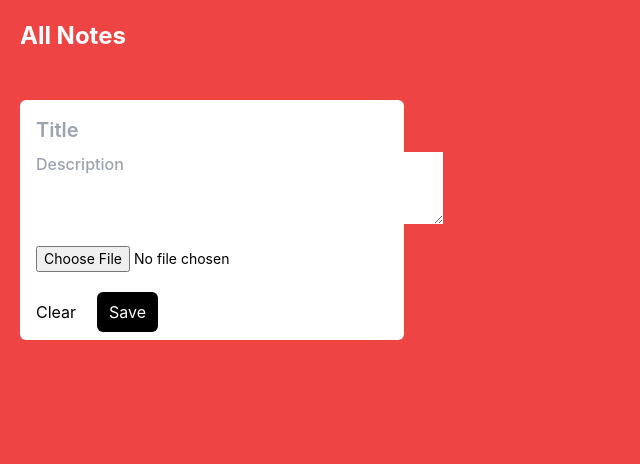
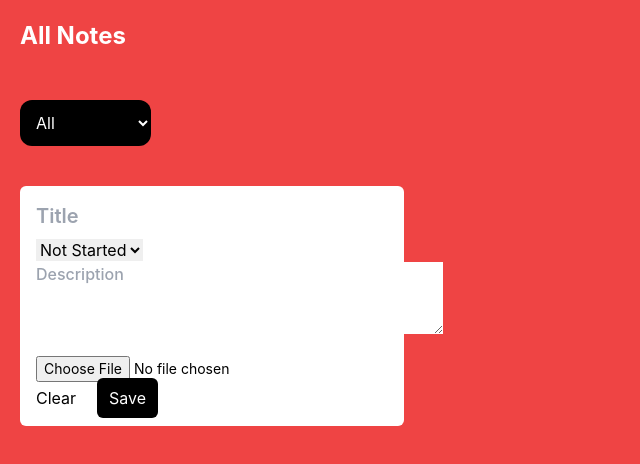
Before and after one commit to arimtiaz/note-app, a React (Create React App) app: page / in a window 1280 px wide. Shown: the top 464 px of the page, without its empty margins (0-640 px from the left). Built offline with nearby package versions, Linux system fonts and the light colour scheme.

Commit message:
Filtering

```diff
--- a/src/App.js
+++ b/src/App.js
@@ -1,18 +1,20 @@
-import logo from './logo.svg';
-import './App.css';
-import Note from './Components/Note/Note';
-import Notes from './Components/Notes/Notes';
+import logo from "./logo.svg";
+import "./App.css";
+import Note from "./Components/Note/Note";
+import Notes from "./Components/Notes/Notes";
 
 function App() {
+
+
   return (
     <div className="App p-5">
-   {/* Header */}
-   <div className='Header flex justify-between mb-12 items-center'>
-      <div>
-        <h1 className='text-2xl font-bold text-white'>All Notes</h1>
+      {/* Header */}
+      <div className="Header flex justify-between mb-12 items-center">
+        <div>
+          <h1 className="text-2xl font-bold text-white">All Notes</h1>
+        </div>
       </div>
-    </div>
-    {/* Body */}
+      {/* Body */}
       <div>
         <Notes></Notes>
       </div>
--- a/src/Components/DisplayNote/DisplayNote.js
+++ b/src/Components/DisplayNote/DisplayNote.js
@@ -6,7 +6,10 @@ const DisplayNote = ({image, time, setTime, note, handleDelete, handleEdit }) =>
   return (
     <div className="bg-white w-96 h-60 rounded-md p-4 relative">
       <div>
-        <h1 className="text-xl font-medium">{note.title}</h1>
+       <div className="grid grid-cols-2 items-center">
+       <h1 className="row-end text-xl font-medium">{note.title}</h1>
+        <p className=" text-sm text-blue-600">Status: {note.status}</p>
+       </div>
         <p className="text-md font-medium">{note.description}</p>
         <img src={note.image} className=" w-36 h-28" alt="" />
       </div>
--- a/src/Components/Note/Note.js
+++ b/src/Components/Note/Note.js
@@ -9,6 +9,9 @@ const Note = ({
   title,
   notes,
   handleClear,
+  status,
+  setStatus,
+  handleStatus
 }) => {
   return (
     <div className="bg-white w-96 h-60 rounded-md p-4 relative">
@@ -21,6 +24,11 @@ const Note = ({
           }}
           value={title}
         />
+        <select value={status} onChange={handleStatus}>
+          <option value="notStarted">Not Started</option>
+          <option value="Started">Started</option>
+          <option value="Done">Done</option>
+        </select>
         <textarea
           placeholder="Description"
           className="focus:outline-none text-md font-medium mb-4"
--- a/src/Components/Notes/Notes.js
+++ b/src/Components/Notes/Notes.js
@@ -9,7 +9,8 @@ const Notes = () => {
   const [notes, setNotes] = useState([]);
   const [editing, setEditing] = useState(null);
   const [image, setImage] = useState();
-
+  const [status, setStatus] = useState();
+  const [filteredNotes, setFilteredNotes] = useState([]);
 
   useEffect(() => {
     const data = window.localStorage.getItem("Notes");
@@ -26,8 +27,12 @@ const Notes = () => {
     console.log("Saving data from Notes", notes);
   }, [notes]);
 
-  function handleImage(e){
+  function handleImage(e) {
     setImage(URL.createObjectURL(e.target.files[0]));
+  }
+  function handleStatus(e) {
+    const status = setStatus(e.target.value);
+    console.log(status);
   }
   function addNote() {
     setNotes(() => [
@@ -38,12 +43,13 @@ const Notes = () => {
         description: description,
         image: image,
         time: new Date().toLocaleTimeString(),
+        status: status,
       },
     ]);
     //clear the textarea
     setTitle("");
     setDescription("");
-    setImage()
+    setImage();
   }
 
   function handleClear() {
@@ -60,7 +66,24 @@ const Notes = () => {
     setEditing(id);
   }
 
+  function filterStatus(e){
+    const filteredNotes = notes.filter((note) => note.status === e.target.value)
+    setStatus(filteredNotes)
+    setFilteredNotes(filteredNotes)
+    console.log(filteredNotes)
+  }
   return (
+    <div>
+      {/* Filter */}
+      <div>
+        <select onChange={filterStatus} className="bg-black p-3 text-white rounded-xl mb-10">
+          <option value="all">All</option>
+          <option value="notStarted">Not Started</option>
+          <option value="Started">Started</option>
+          <option value="Done">Done</option>
+        </select>
+      </div>
+      {/* Note */}
       <div className="grid lg:grid-cols-3 md:grid-cols-2 sm:grid-cols-1 gap-10">
         <Note
           handleClear={handleClear}
@@ -70,7 +93,10 @@ const Notes = () => {
           setDescription={setDescription}
           title={title}
           setTitle={setTitle}
-        handleImage = {handleImage}
+          handleImage={handleImage}
+          status={status}
+          setStatus={setStatus}
+          handleStatus={handleStatus}
         ></Note>
         {notes.map((note) =>
           editing === note.id ? (
@@ -87,9 +113,11 @@ const Notes = () => {
               note={note}
               handleDelete={handleDelete}
               image={image}
+              status={status}
             ></DisplayNote>
           )
         )}
+      </div>
     </div>
   );
 };
```
Lines whose indentation alone changed are shown as unchanged.
